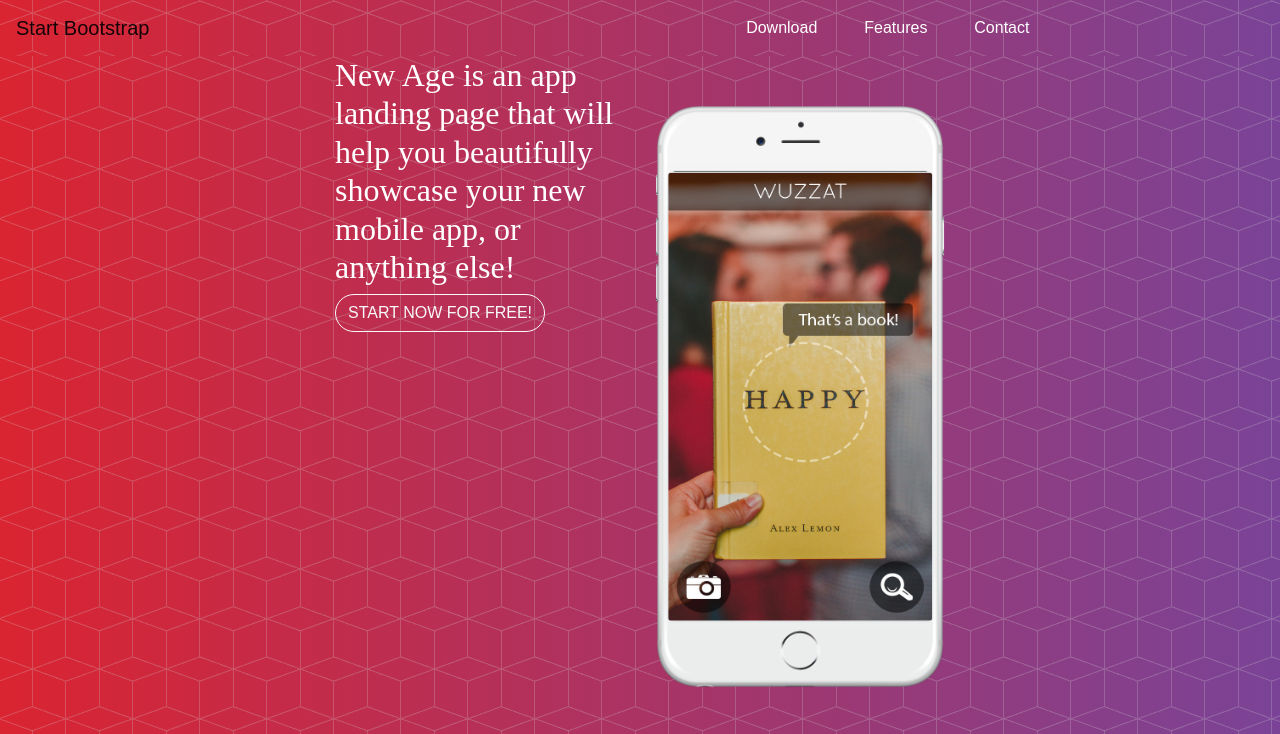
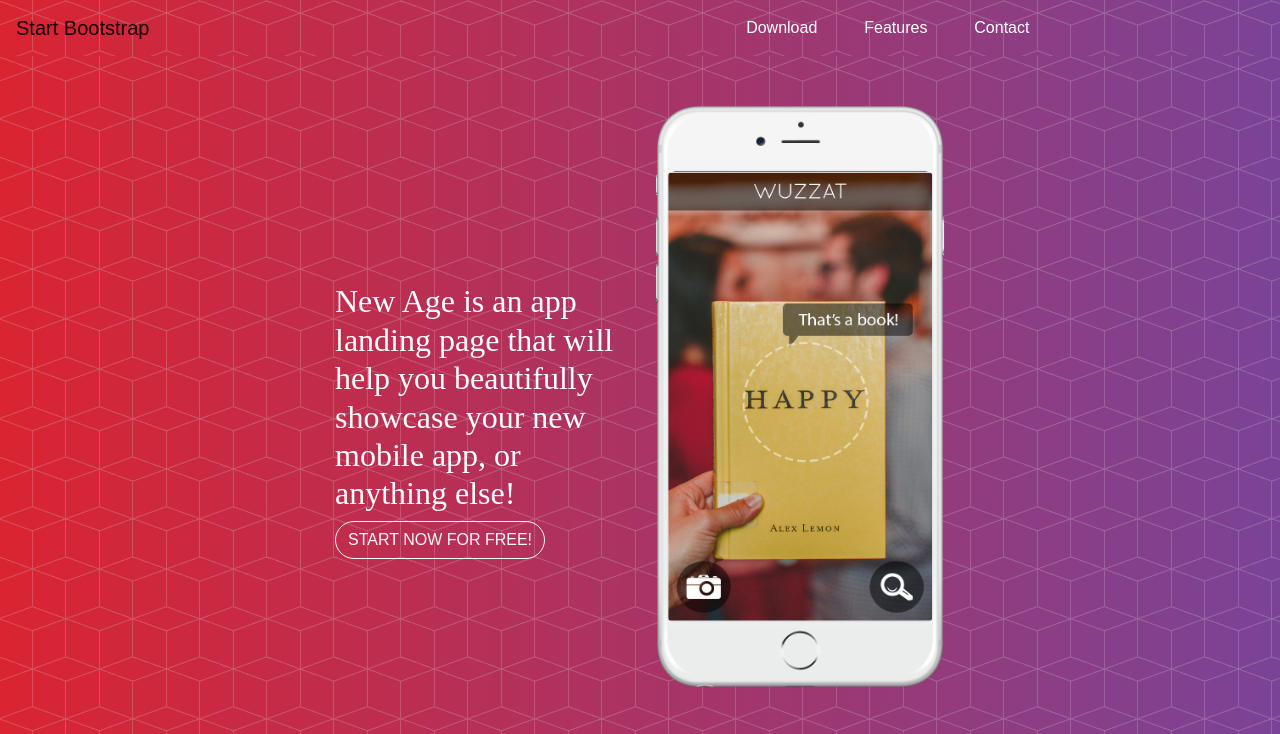
Before and after one commit to ormiati/bs-sitebuild, a plain HTML site: page index.html in a window 1280 px wide. Shown: the top 734 px of the page. Drawn offline with nearby package versions, Linux system fonts and the light colour scheme; files whose address does not match are found by name.

Commit message:
felső rész szöveg igazítás

```diff
--- a/index.html
+++ b/index.html
@@ -28,8 +28,8 @@
       <div class="container-fluid bgmine">
         <div class="row">
           <div class="col-lg-3"></div>
-        <div class="col-12 col-lg-3">
-        <h2 class="text-white catamaran">New Age is an app landing page that will help you beautifully showcase your new mobile app, or anything else!</h2>
+        <div class="col-12 col-lg-3 align-self-center">
+        <h2 class="text-white catamaran mt-5">New Age is an app landing page that will help you beautifully showcase your new mobile app, or anything else!</h2>
         <button class="btn btn-outline-light rounded-pill">START NOW FOR FREE!</button>
       </div>
       <div class="col-12 col-lg-3 my-5">
```
